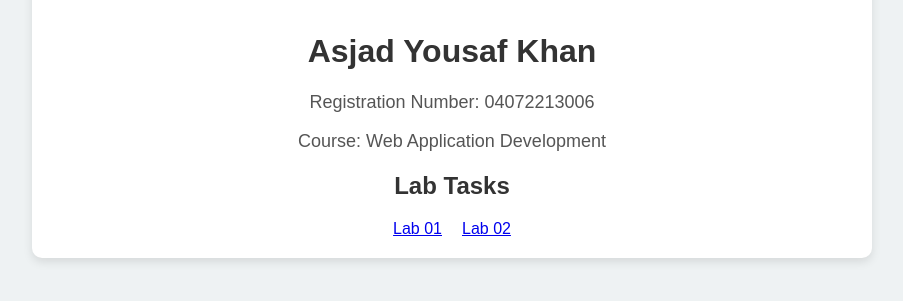
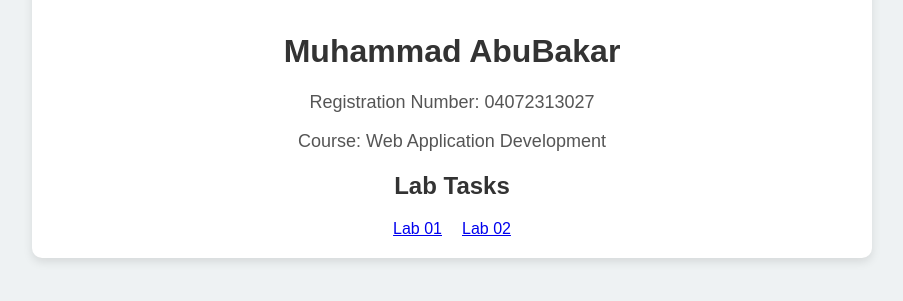
Before and after one commit to abubakar-aslam01/wad-labs, a plain HTML site: page index.html in a window 1280 px wide. Shown: the part 97-398 px from the top of the page, without its empty margins (188-1091 px from the left). Drawn offline with Linux system fonts and the light colour scheme.

Commit message:
Update index.html
updated html and css

```diff
--- a/index.html
+++ b/index.html
@@ -67,13 +67,13 @@
 <body>
     <div class="container">
         <img src="your-image.jpg" alt="Asjad Yousaf Khan" class="profile-img">
-        <h1>Asjad Yousaf Khan</h1>
-        <p class="info">Registration Number: 04072213006</p>
+        <h1>Muhammad AbuBakar</h1>
+        <p class="info">Registration Number: 04072313027</p>
         <p class="info">Course: Web Application Development</p>
         <h2>Lab Tasks</h2>
         <div class="cards">
-    <a href="project/lab01/index.html">Lab 01</a></li>
-        <a href="project/lab02/index.html">Lab 02</a></li>
+            <a href="project/lab01/index.html">Lab 01</a></li>
+            <a href="project/lab02/index.html">Lab 02</a></li>
 
         </div>
     </div>
```
